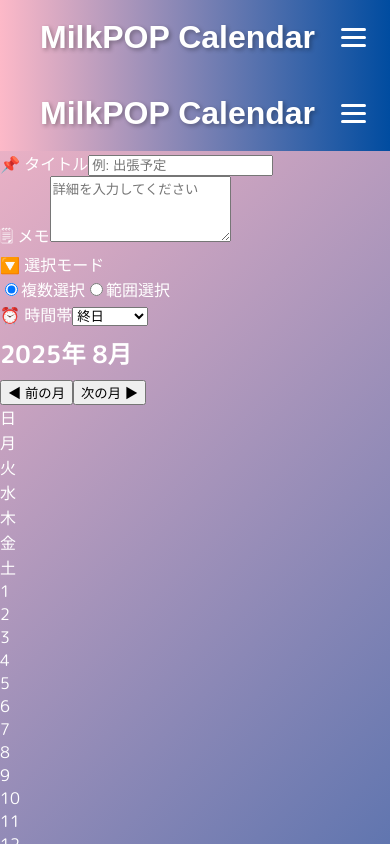
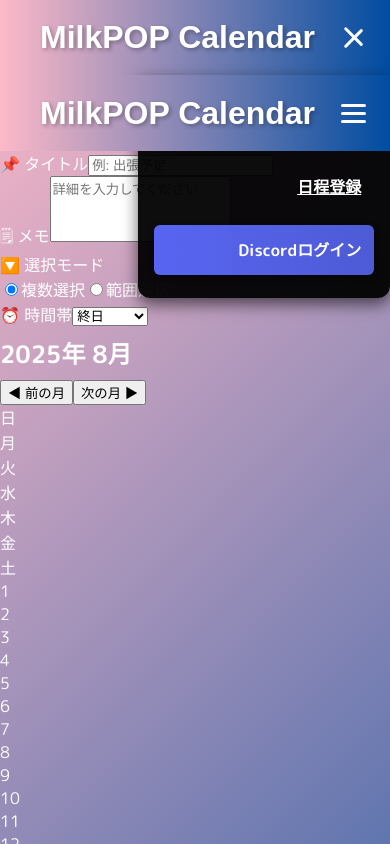
Before and after one commit to kuzyoumike0/milkpop-calendarapp, a React (Create React App) app in the folder frontend/: page /personal in a window 390 px wide. Both pictures are taken after a click on the element 353 px from the left and 37 px from the top of the page. Shown: the top 844 px of the page. Built offline with nearby package versions, Linux system fonts and the light colour scheme; a web font is replaced by a local one.

Commit message:
Update Header.jsx

```diff
--- a/frontend/src/components/Header.jsx
+++ b/frontend/src/components/Header.jsx
@@ -8,25 +8,29 @@ export default function Header() {
     <header className="header">
       <Link to="/" className="logo-link">MilkPOP Calendar</Link>
 
+      {/* PC用ナビゲーション */}
       <nav className="nav-links">
         <Link to="/personal">個人スケジュール</Link>
         <Link to="/register">日程登録</Link>
         <a href="/auth/discord" className="discord-login">Discordログイン</a>
       </nav>
 
-      <div className="hamburger" onClick={() => setIsOpen(!isOpen)}>
+      {/* ハンバーガーメニュー */}
+      <div
+        className={`hamburger ${isOpen ? "open" : ""}`}
+        onClick={() => setIsOpen(!isOpen)}
+      >
         <span></span>
         <span></span>
         <span></span>
       </div>
 
-      {isOpen && (
-        <nav className="nav-links-mobile">
-          <Link to="/personal" onClick={() => setIsOpen(false)}>個人スケジュール</Link>
-          <Link to="/register" onClick={() => setIsOpen(false)}>日程登録</Link>
-          <a href="/auth/discord" className="discord-login" onClick={() => setIsOpen(false)}>Discordログイン</a>
-        </nav>
-      )}
+      {/* モバイルメニュー */}
+      <nav className={`nav-links-mobile ${isOpen ? "open" : ""}`}>
+        <Link to="/personal" onClick={() => setIsOpen(false)}>個人スケジュール</Link>
+        <Link to="/register" onClick={() => setIsOpen(false)}>日程登録</Link>
+        <a href="/auth/discord" className="discord-login" onClick={() => setIsOpen(false)}>Discordログイン</a>
+      </nav>
     </header>
   );
 }
```
